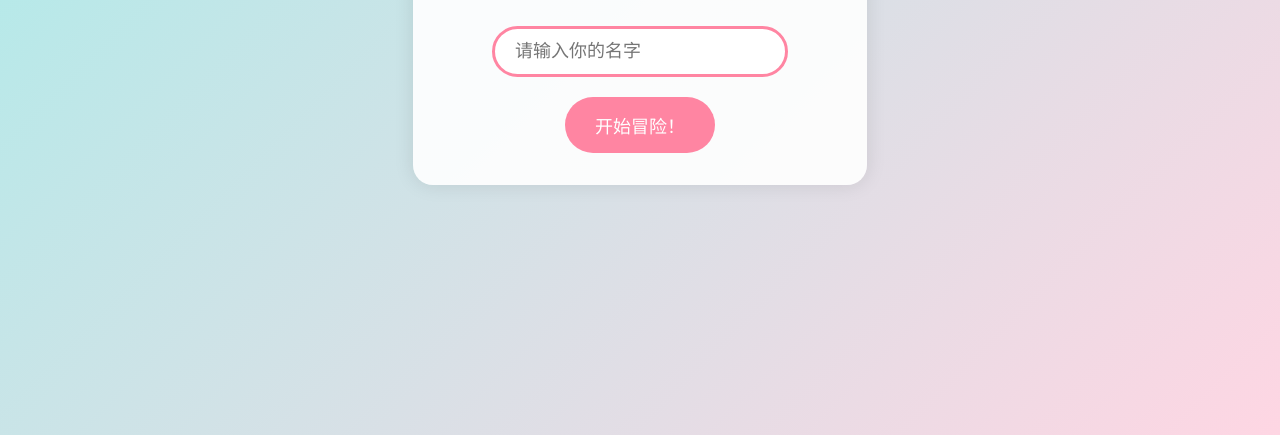
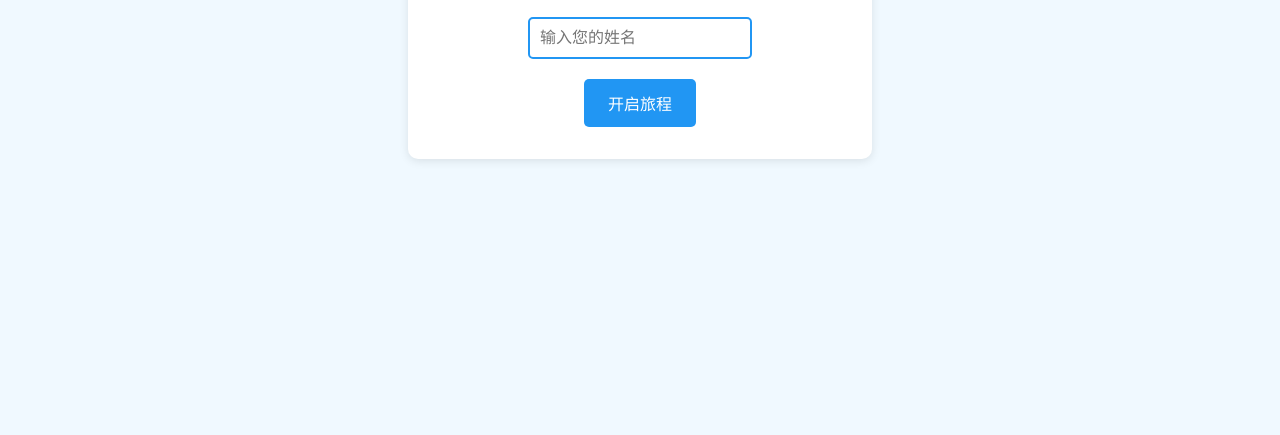
Before and after one commit to 15210322695/15210322695.github.io, a plain HTML site: page index.html in a window 1280 px wide. Shown: the part 365-800 px from the top of the page. Drawn offline with Linux system fonts and the light colour scheme.

Commit message:
Add files via upload

```diff
--- a/index.html
+++ b/index.html
@@ -2,137 +2,123 @@
 <html lang="zh-CN">
 <head>
     <meta charset="UTF-8">
-    <title>欢迎小助手</title>
+    <title>lets 穿越</title>
     <style>
         body {
-            font-family: 'Comic Sans MS', cursive;
-            background: linear-gradient(135deg, #a8edea 0%, #fed6e3 100%);
+            font-family: Arial, sans-serif;
+            background: #f0f9ff;
             height: 100vh;
             display: flex;
-            flex-direction: column;
+            justify-content: center;
             align-items: center;
-            justify-content: center;
             margin: 0;
         }
 
-        .container {
+        .card {
+            background: white;
+            padding: 2rem;
+            border-radius: 10px;
+            box-shadow: 0 2px 10px rgba(0,0,0,0.1);
             text-align: center;
-            padding: 2rem;
-            background: rgba(255, 255, 255, 0.9);
-            border-radius: 20px;
-            box-shadow: 0 0 20px rgba(0, 0, 0, 0.1);
-            transition: all 0.5s ease;
+            max-width: 400px;
+            width: 90%;
         }
 
         input {
-            padding: 12px 20px;
-            font-size: 18px;
-            border: 3px solid #ff85a2;
-            border-radius: 30px;
-            margin: 20px 0;
-            width: 250px;
-            outline: none;
-            transition: all 0.3s ease;
-        }
-
-        input:focus {
-            border-color: #ff627d;
-            box-shadow: 0 0 15px #ff85a2;
+            display: block;
+            margin: 20px auto;
+            padding: 10px;
+            width: 200px;
+            border: 2px solid #2196F3;
+            border-radius: 5px;
+            font-size: 16px;
         }
 
         button {
-            padding: 15px 30px;
-            font-size: 18px;
-            background: #ff85a2;
+            background: #2196F3;
             color: white;
             border: none;
-            border-radius: 30px;
+            padding: 12px 24px;
+            border-radius: 5px;
             cursor: pointer;
-            transition: all 0.3s ease;
-            transform-style: preserve-3d;
+            transition: background 0.3s;
+            font-size: 16px;
         }
 
         button:hover {
-            background: #ff627d;
-            transform: translateY(-3px) rotate(2deg);
-            box-shadow: 0 5px 15px rgba(255, 98, 125, 0.4);
+            background: #1976D2;
         }
 
-        button:active {
-            transform: translateY(0) rotate(0);
+        #result {
+            margin: 20px 0;
+            padding: 15px;
+            border-radius: 5px;
+            display: none;
         }
 
-        .welcome-message {
-            display: none;
-            font-size: 2em;
-            color: #ff627d;
-            animation: bounce 1s ease;
+        .success {
+            background: #e8f5e9;
+            color: #2e7d32;
         }
 
-        @keyframes bounce {
-            0%, 20%, 50%, 80%, 100% {
-                transform: translateY(0);
-            }
-            40% {
-                transform: translateY(-30px);
-            }
-            60% {
-                transform: translateY(-15px);
-            }
-        }
-
-        .emoji {
-            font-size: 2em;
-            margin-top: 20px;
+        .error {
+            background: #ffebee;
+            color: #c62828;
         }
     </style>
 </head>
 <body>
-    <div class="container" id="inputContainer">
-        <h1>✨ 欢迎来到快乐星球！ ✨</h1>
-        <input type="text" id="nameInput" placeholder="请输入你的名字">
-        <br>
-        <button onclick="showWelcome()">开始冒险！</button>
-    </div>
-
-    <div class="container" id="welcomeContainer" style="display: none;">
-        <p class="welcome-message" id="welcomeMessage"></p>
-        <div class="emoji">🎉 🌟 🎈</div>
+    <div class="card">
+        <h2>欢迎进入新世界</h2>
+        <input type="text" id="nameInput" placeholder="输入您的姓名">
+        <button onclick="openNewTab()">开启旅程</button>
+        <div id="result"></div>
     </div>
 
     <script>
-        function showWelcome() {
+        function openNewTab() {
             const name = document.getElementById('nameInput').value.trim();
+            const resultDiv = document.getElementById('result');
+            resultDiv.className = '';
+            resultDiv.innerHTML = '';
+
             if (!name) {
-                alert('请先输入你的名字哦～');
+                resultDiv.className = 'error';
+                resultDiv.innerHTML = '⚠️ 请输入有效姓名';
+                resultDiv.style.display = "block";
                 return;
             }
+            const newWindow = window.open('', '_blank');
 
-            // 切换容器显示
-            document.getElementById('inputContainer').style.display = 'none';
-            const welcomeContainer = document.getElementById('welcomeContainer');
-            welcomeContainer.style.display = 'block';
-
-            // 创建动态欢迎语
-            const messages = [
-                `欢迎 ${name}！🎉`,
-                `${name} 驾到！👑`,
-                `发现 ${name}！🚀`,
-                `你好呀 ${name}！🌸`
-            ];
-            const randomMessage = messages[Math.floor(Math.random() * messages.length)];
-
-            document.getElementById('welcomeMessage').textContent = randomMessage;
-
-            // 添加彩虹文字效果
-            welcomeContainer.style.background = 'linear-gradient(45deg, #ff6b6b, #ff9f43, #feca57, #2ecc71, #54a0ff, #5f27cd)';
+            if (!newWindow) {
+                resultDiv.className = 'error';
+                resultDiv.innerHTML = '⚠️ 请允许弹出窗口<br><small>点击地址栏的弹出窗口图标进行设置</small>';
+                resultDiv.style.display = "block";
+                return;
+            }
+            resultDiv.className = 'success';
+            resultDiv.innerHTML = `
+                <div>🎉 欢迎 <strong>${name}</strong>！</div>
+                <div style="margin-top:10px;font-size:0.9em">
+                    <span class="loader"></span>
+                    正在准备新世界...
+                </div>
+            `;
+            resultDiv.style.display = "block";
+            setTimeout(() => {
+                try {
+                    newWindow.location.href = `https://www.cuc.edu.cn`;
+                    setTimeout(() => {
+                        resultDiv.style.display = "none";
+                    }, 3000);
+                } catch (e) {
+                    resultDiv.className = 'error';
+                    resultDiv.innerHTML = '⚠️ 页面加载失败<br><small>请检查网络连接</small>';
+                }
+            }, 2000);
         }
-
-        // 添加回车键支持
-        document.getElementById('nameInput').addEventListener('keypress', function(e) {
-            if (e.key === 'Enter') {
-                showWelcome();
-            }
+        document.getElementById('nameInput').addEventListener('keypress', (e) => {
+            if (e.key === 'Enter') openNewTab();
         });
     </script>
 </body>
```
